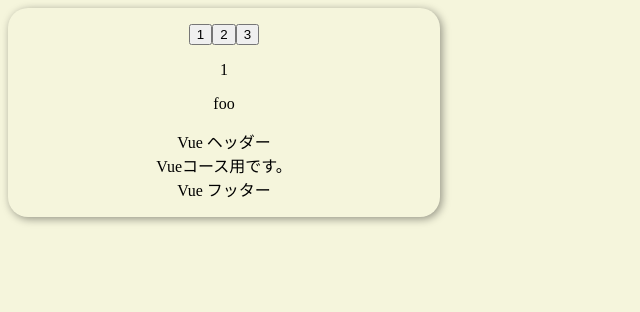
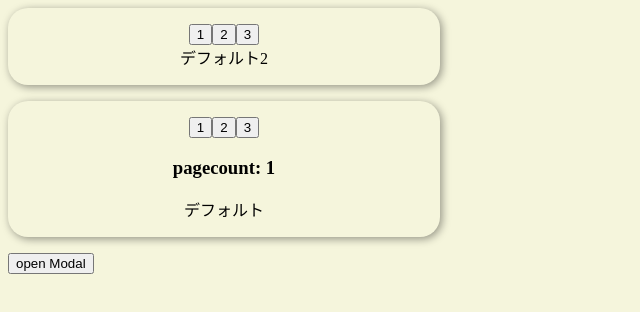
Before and after one commit to mushikakazuki/Vue-lesson, a Vue app: page / in a window 1280 px wide. Shown: the top 312 px of the page, without its empty margins (0-640 px from the left). Built offline with nearby package versions, Linux system fonts and the light colour scheme; the HTML template or start-up script is replaced by a standard one.

Commit message:
component読み込みなど

```diff
--- a/src/App.vue
+++ b/src/App.vue
@@ -1,17 +1,30 @@
 <script setup>
-import BaseCard from './components/BaseCard.vue'
+import { defineAsyncComponent, ref } from 'vue'
+import BaseLoader from './components/BaseLoader.vue'
+// import BaseCard from './components/BaseCard.vue'
+
+const BaseCard = defineAsyncComponent({
+  loader: () => import('./components/BaseCard.vue'),
+  loadingComponent: BaseLoader
+})
+const isshow = ref(false)
 </script>
 <template>
+  <KeepAlive include="BaseCard">
+    <component :is="BaseCard"> デフォルト2 </component>
+  </KeepAlive>
   <BaseCard>
-    <template #header="{ pagecount, foo }">
-      <p>{{ pagecount }}</p>
-      <p>{{ foo }}</p>
-      Vue ヘッダー
+    <template #header="{ pagecount }">
+      <h3>pagecount: {{ pagecount }}</h3>
     </template>
-    Vueコース用です。
-    <template #footer> Vue フッター </template>
+    デフォルト
   </BaseCard>
+  <button @click="isshow = !isshow">open Modal</button>
+  <Teleport to="body" :disabled="false">
+    <dialog v-if="isshow" open>this is a Modal</dialog>
+  </Teleport>
 </template>
+
 <style scoped>
 .red {
   color: red;
--- /dev/null
+++ b/src/components/BaseLoader.vue
@@ -0,0 +1,4 @@
+<template>
+  <p>Loading....</p>
+</template>
+<script setup></script>
```
